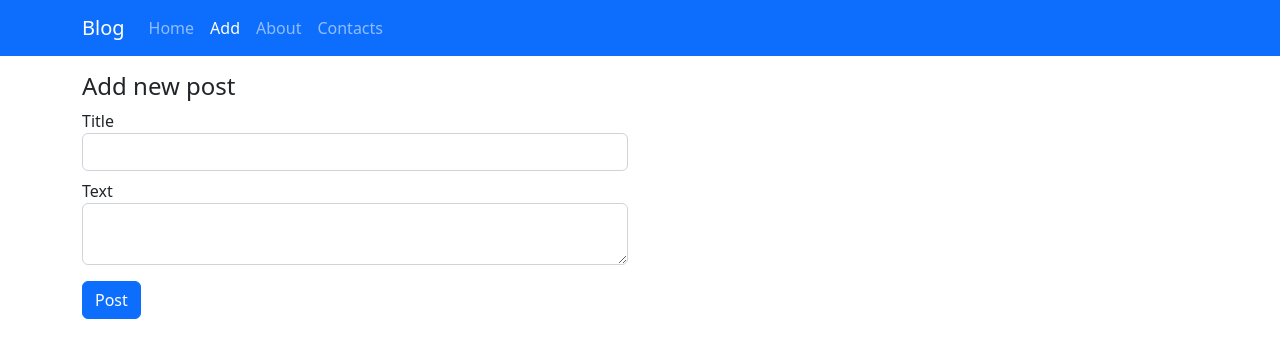
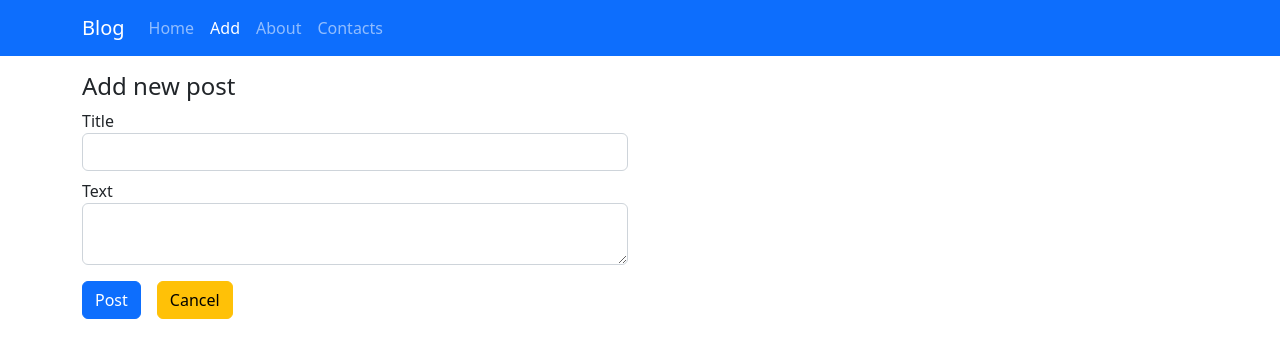
Before and after one commit to AlmazXX/blog, a React (Create React App) app: page /new-post in a window 1280 px wide. Shown: the top 358 px of the page. Built offline with nearby package versions, Linux system fonts and the light colour scheme.

Commit message:
Added cancel button

```diff
--- a/src/components/Post/Post.tsx
+++ b/src/components/Post/Post.tsx
@@ -22,13 +22,16 @@ const Post: FC<Props> = ({ post, onDelete }) => {
         </span>
       </p>
       <p className="bg-light rounded-3 p-3 lh-lg">{post.body}</p>
-      <div className="d-flex gap-3 px-0">
-        <Link to={`/posts/${post.id}/edit`} className="btn btn-primary">
+      <div className="d-flex gap-3 px-0 mb-3">
+        <Link to={`edit`} className="btn btn-primary">
           Edit post
         </Link>
         <button className="btn btn-danger" onClick={onDelete}>
           Delete post
         </button>
+        <Link className="btn btn-warning" to="/">
+          Cancel
+        </Link>
       </div>
     </>
   );
--- a/src/components/PostForm/PostForm.tsx
+++ b/src/components/PostForm/PostForm.tsx
@@ -1,4 +1,5 @@
 import { ChangeEvent, FC, FormEvent, useState } from "react";
+import { Link, useParams } from "react-router-dom";
 import { IPostApi } from "../../types";
 
 interface Props {
@@ -7,6 +8,7 @@ interface Props {
 }
 
 const PostForm: FC<Props> = ({ existingPost, onSubmit }) => {
+  const { id } = useParams();
   const [post, setPost] = useState<IPostApi>(
     existingPost || { title: "", body: "", date: "" }
   );
@@ -29,7 +31,7 @@ const PostForm: FC<Props> = ({ existingPost, onSubmit }) => {
   };
 
   return (
-    <form onSubmit={onFormSubmit}>
+    <form className="p-0" onSubmit={onFormSubmit}>
       <div className="form-group mb-2">
         <label htmlFor="title">Title</label>
         <input
@@ -51,9 +53,14 @@ const PostForm: FC<Props> = ({ existingPost, onSubmit }) => {
           onChange={onPostChange}
         />
       </div>
-      <button type="submit" className="btn btn-primary">
-        {existingPost ? 'Update' : 'Post'}
-      </button>
+      <div className="d-flex gap-3 px-0 mb-3">
+        <button type="submit" className="btn btn-primary">
+          {existingPost ? "Update" : "Post"}
+        </button>
+        <Link className="btn btn-warning" to={id ? `/posts/${id}` : "/"}>
+          Cancel
+        </Link>
+      </div>
     </form>
   );
 };
```
